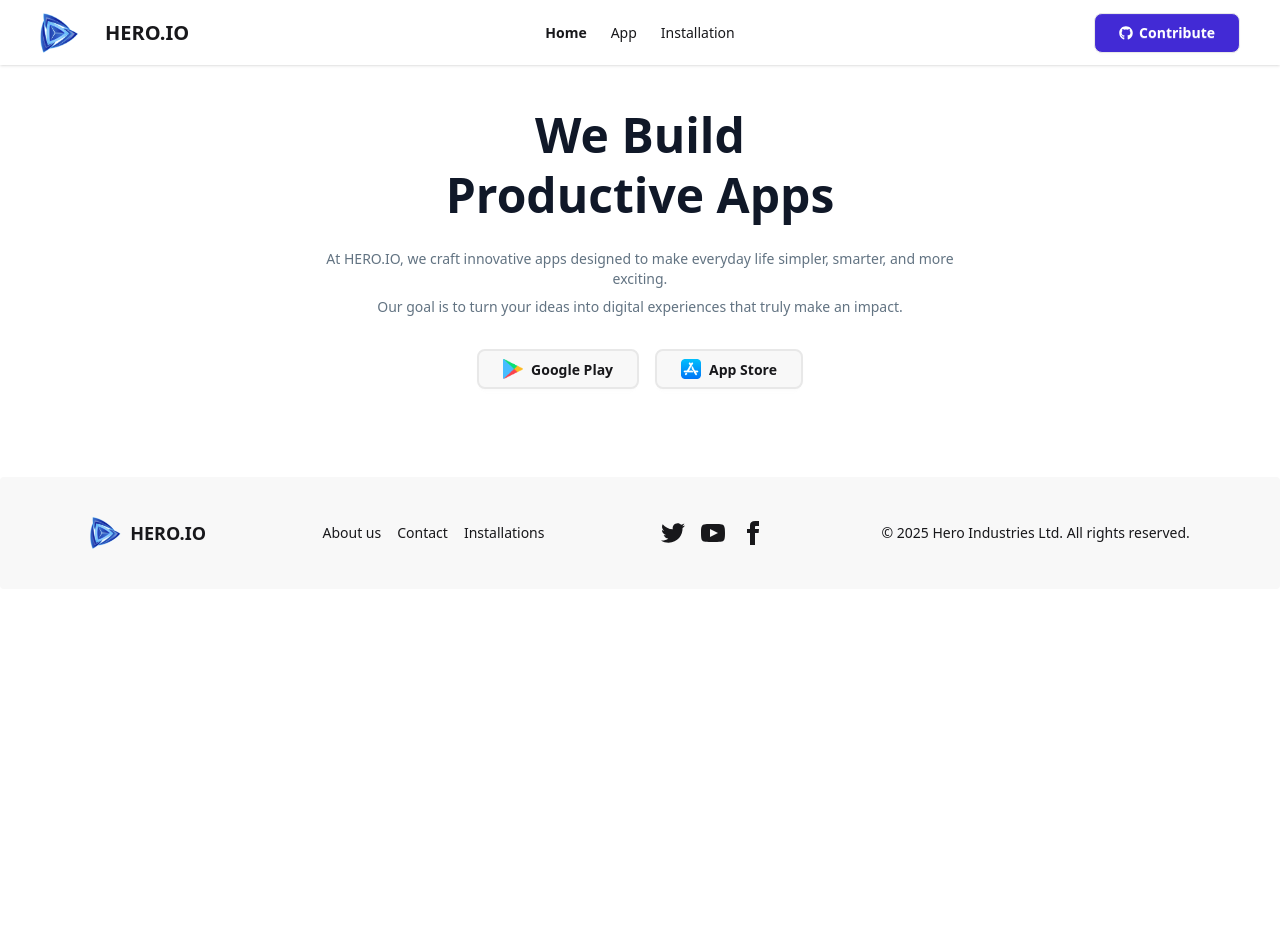
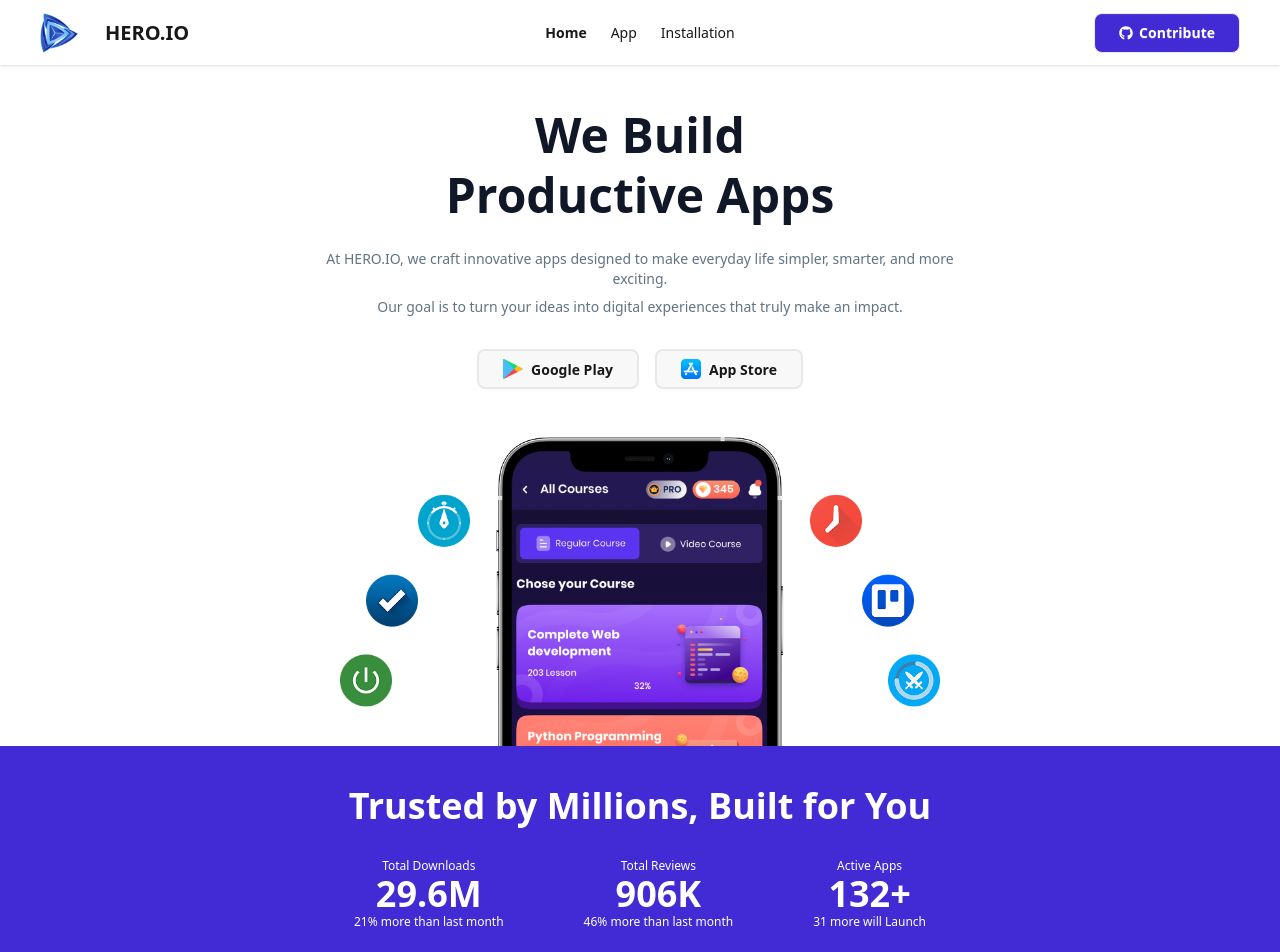
Before and after one commit to archichowdhury4/hero-app, a React app: page / in a window 1280 px wide. Shown: the top 952 px of the page. Before the commit the page ends 800 px from the top, so only its background shows below. Built offline with nearby package versions, Linux system fonts and the light colour scheme; the HTML template or start-up script is replaced by a standard one.

Commit message:
created trusted apps page

```diff
--- /dev/null
+++ b/src/Components/TrustedApps.jsx
@@ -0,0 +1,53 @@
+import React from 'react';
+import hero from "../../public/assests/hero.png";
+
+const TrustedApps = () => {
+  return (
+    <div className="w-full">
+
+
+      <div className="flex justify-center -mt-10">
+        <img
+          src={hero}
+          alt="Hero"
+          className="w-[250px] sm:w-[300px] lg:w-[600px] mx-auto"
+        />
+      </div>
+
+
+      <div className="bg-primary w-full py-10">
+        <h1 className="font-bold text-3xl md:text-4xl text-center text-white">
+          Trusted by Millions, Built for You
+        </h1>
+
+        <div className="flex flex-wrap justify-center gap-10 md:gap-20 mt-8">
+
+
+          <div className="text-center">
+            <p className="text-xs text-white">Total Downloads</p>
+            <h1 className="font-bold text-4xl text-white">29.6M</h1>
+            <p className="text-xs text-white">21% more than last month</p>
+          </div>
+
+
+          <div className="text-center">
+            <p className="text-xs text-white">Total Reviews</p>
+            <h1 className="font-bold text-4xl text-white">906K</h1>
+            <p className="text-xs text-white">46% more than last month</p>
+          </div>
+
+
+          <div className="text-center">
+            <p className="text-xs text-white">Active Apps</p>
+            <h1 className="font-bold text-4xl text-white">132+</h1>
+            <p className="text-xs text-white">31 more will Launch</p>
+          </div>
+
+        </div>
+      </div>
+
+    </div>
+  );
+};
+
+export default TrustedApps;
--- a/src/pages/Home.jsx
+++ b/src/pages/Home.jsx
@@ -1,10 +1,12 @@
 import React from 'react';
 import Banner from '../Components/Banner';
+import TrustedApps from '../Components/TrustedApps';
 
 const Home = () => {
     return (
         <div>
             <Banner></Banner>
+            <TrustedApps></TrustedApps>
         </div>
     );
 };
```
